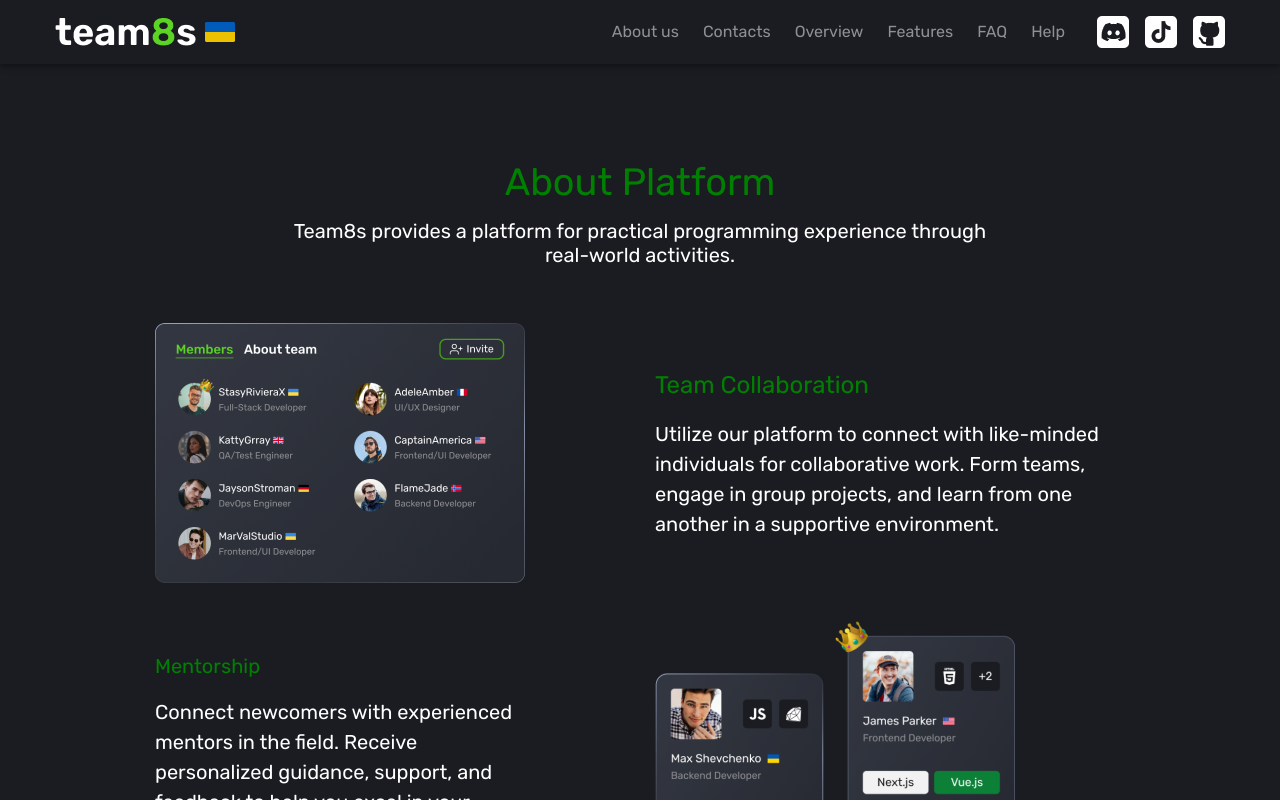
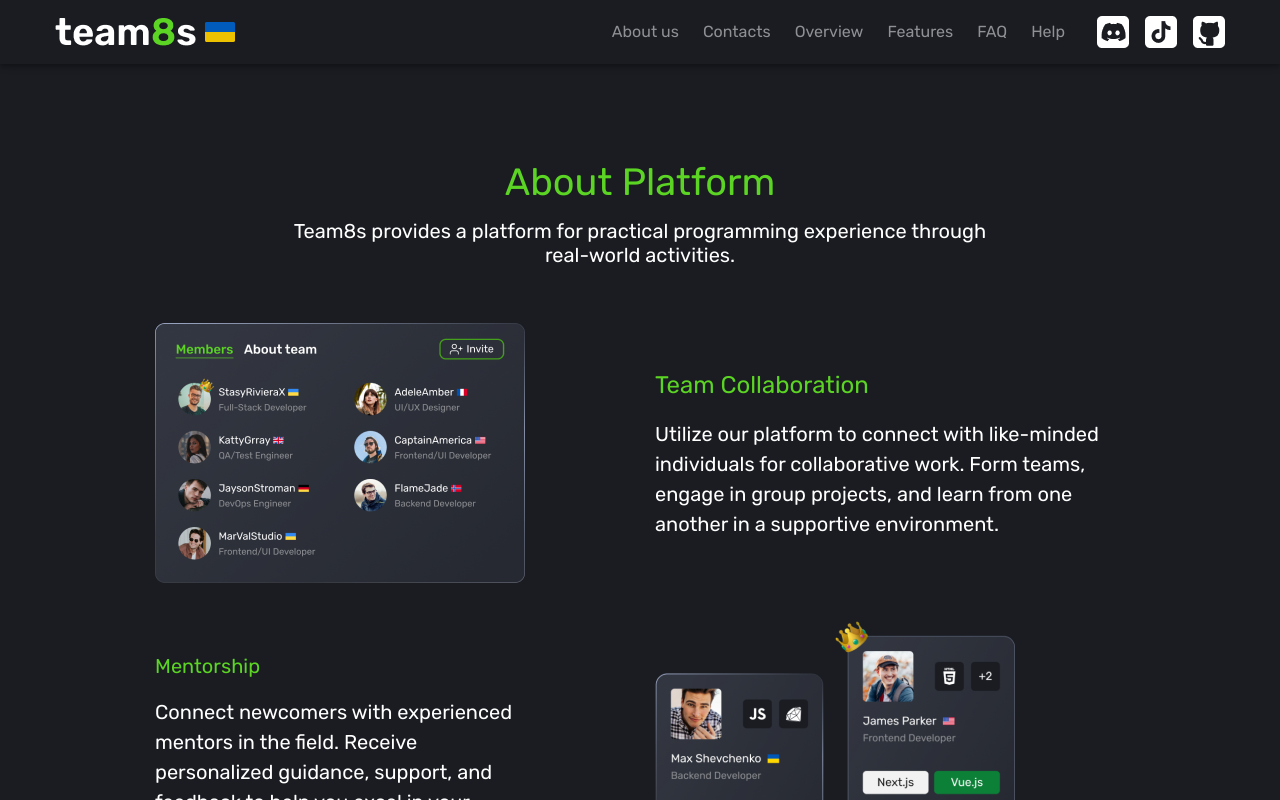
Before and after one commit to DenisShylov/practice_layout, a React (Create React App) app: page / in a window 1280 px wide. Shown: the top 800 px of the page. Built offline with nearby package versions, Linux system fonts and the light colour scheme; a web font is replaced by a local one.

Commit message:
fix: change green color and sorted import

```diff
--- a/src/Components/About/About.jsx
+++ b/src/Components/About/About.jsx
@@ -1,7 +1,8 @@
 import { Box, Container, Typography } from '@mui/material';
 import React from 'react';
+// Local files
+import { AboutItems } from '../../Constants/AboutItems';
 import { Images } from './About.styles';
-import { AboutItems } from '../../Constants/AboutItems';
 
 const About = () => {
   return (
@@ -41,7 +42,7 @@ const About = () => {
               lg: '38px',
               xl: '38px',
             },
-            color: 'green',
+            color: 'success.main',
           }}
         >
           About Platform
@@ -107,7 +108,7 @@ const About = () => {
                     gap: '16px',
                   }}
                 >
-                  <Typography color={'green'} fontSize={'24px'}>
+                  <Typography color={'success.main'} fontSize={'24px'}>
                     {title}
                   </Typography>
                   <Typography color={'#fff'} fontSize={'20px'}>
@@ -146,7 +147,7 @@ const About = () => {
                 >
                   <Typography
                     sx={{
-                      color: 'green',
+                      color: 'success.main',
                       fontSize: {
                         xs: '20px',
                         sm: '20px',
--- a/src/Components/Header/Header.jsx
+++ b/src/Components/Header/Header.jsx
@@ -1,13 +1,11 @@
-import React, { useState } from 'react';
-
+import React from 'react';
 import AppBar from '@mui/material/AppBar';
 import Box from '@mui/material/Box';
 import IconButton from '@mui/material/IconButton';
-
 import MenuIcon from '@mui/icons-material/Menu';
-import Button from '@mui/material/Button';
 import Toolbar from '@mui/material/Toolbar';
 import Typography from '@mui/material/Typography';
+// Local files
 import flag from '../../Assets/flag.png';
 import anotherIcon from '../../Assets/frame-1.png';
 import gitHubIcon from '../../Assets/frame-171.png';
```
